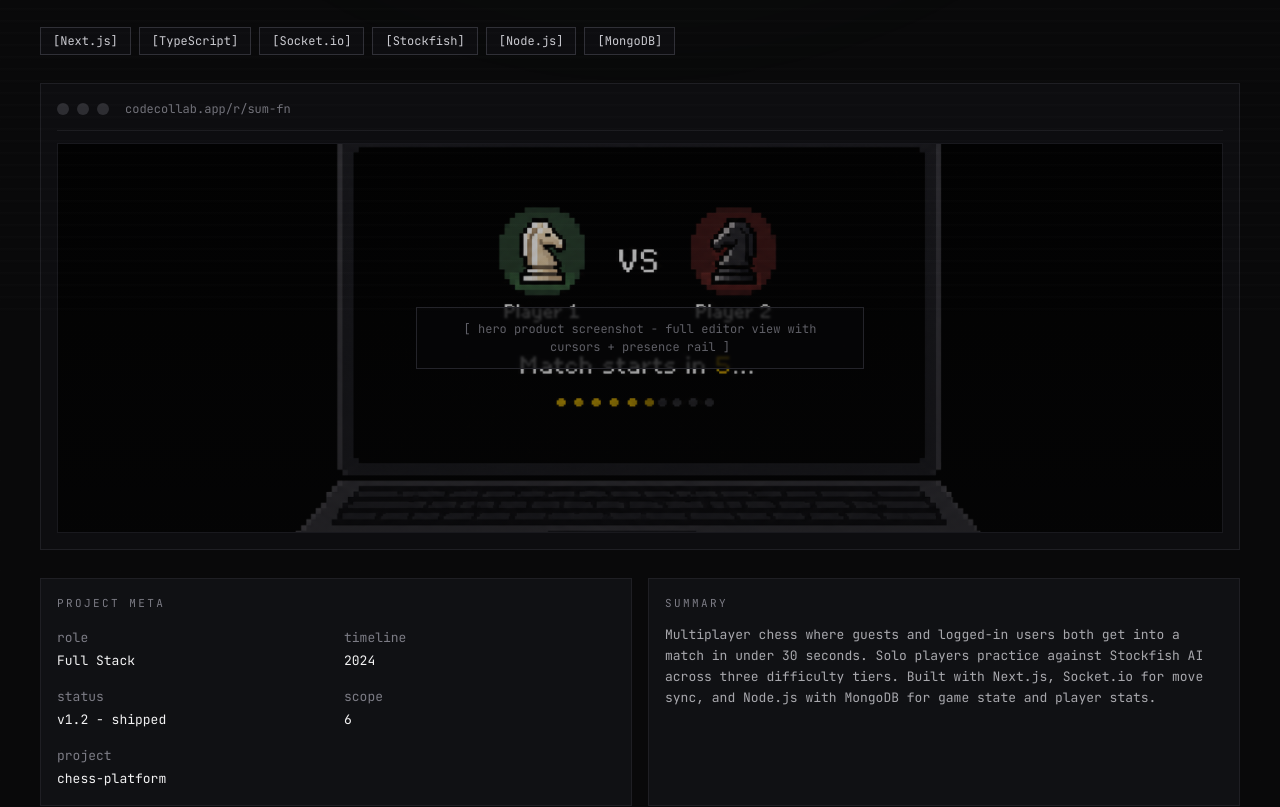
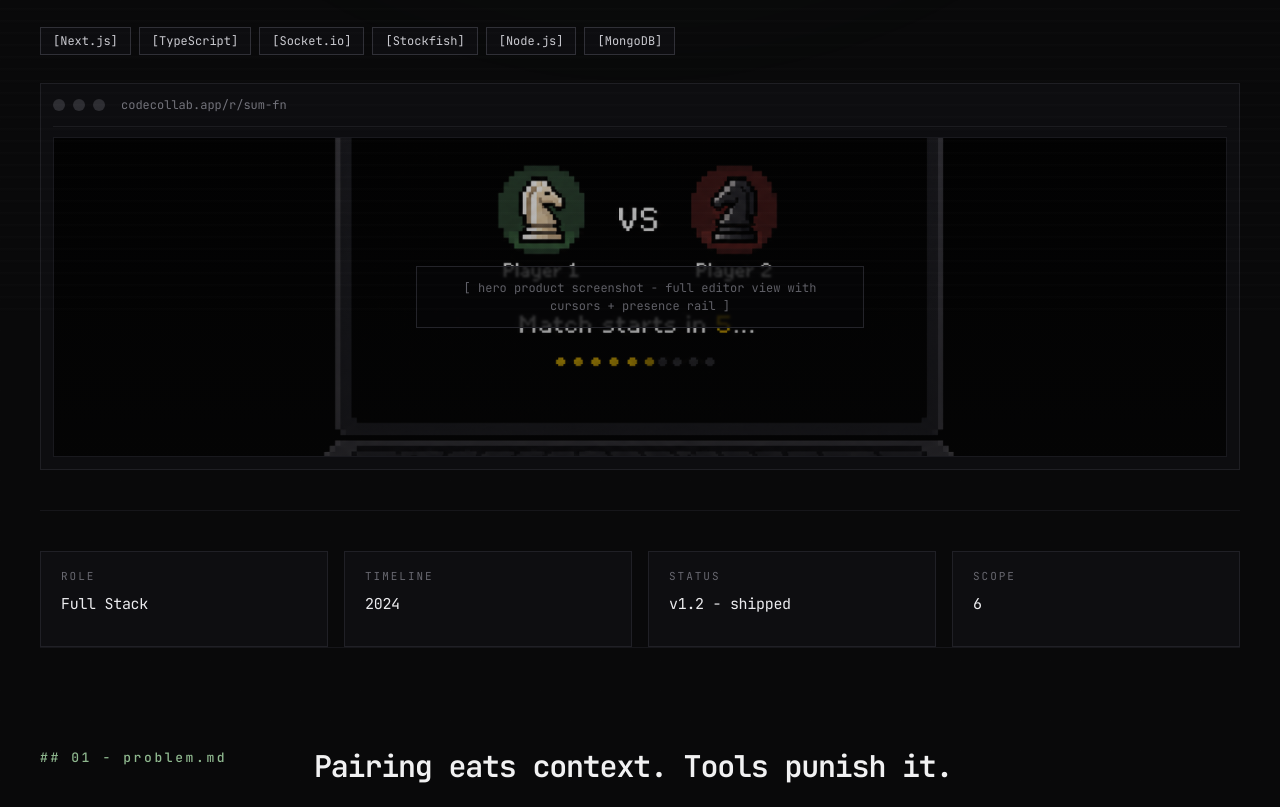
Before and after one commit to shivanirai08/pt, a Next.js app: page /projects/chess-platform in a window 1280 px wide. Shown: the part 480-1287 px from the top of the page. Built offline with nearby package versions, Linux system fonts and the light colour scheme.

Commit message:
feat: update project page layout and enhance visual elements

```diff
--- a/app/projects/[projectId]/page.tsx
+++ b/app/projects/[projectId]/page.tsx
@@ -4,10 +4,10 @@ import { notFound } from "next/navigation";
 import {
   ChevronLeft,
   ChevronRight,
-  Code2,
   GitBranch,
   MessageSquareQuote,
-  Radio,
+  Mic,
+  MousePointer2,
   ShieldCheck,
   Users,
 } from "lucide-react";
@@ -369,7 +369,7 @@ export default async function ProjectPage({ params }: ProjectPageProps) {
             ))}
           </div>
 
-          <div className="relative overflow-hidden border border-[#1f1f24] bg-[#0d0d10] p-3 sm:p-4">
+          <div className="relative overflow-hidden border border-[#1f1f24] bg-[#0d0d10] p-2.5 sm:p-3">
             <div className="flex items-center gap-2 border-b border-[#1c1c20] pb-3 text-[#5d5d65]">
               <span className="h-3 w-3 rounded-full bg-[#2d2d32]" />
               <span className="h-3 w-3 rounded-full bg-[#2d2d32]" />
@@ -377,7 +377,7 @@ export default async function ProjectPage({ params }: ProjectPageProps) {
               <span className="ml-2 text-[12px] text-[#72727a]">codecollab.app/r/sum-fn</span>
             </div>
 
-            <div className="relative mt-3 min-h-[240px] overflow-hidden border border-[#19191e] bg-[#0b0b0e] sm:min-h-[360px] lg:min-h-[390px]">
+            <div className="relative mt-2.5 min-h-[190px] overflow-hidden border border-[#19191e] bg-[#0b0b0e] sm:min-h-[290px] lg:min-h-[320px]">
               <Image
                 src={project.image}
                 alt={`${project.name.replace("feat: ", "")} screenshot`}
@@ -394,34 +394,9 @@ export default async function ProjectPage({ params }: ProjectPageProps) {
               </div>
             </div>
           </div>
-
-          <div className="grid gap-4 xl:grid-cols-2">
-            <Panel className="p-4">
-              <div className="text-[11px] uppercase tracking-[0.22em] text-[#7c7c85]">project meta</div>
-              <div className="mt-4 grid gap-4 text-[13px] text-[#a8a8ad] sm:grid-cols-2">
-                {heroMetrics.map((metric) => (
-                  <div key={metric.label} className="space-y-1">
-                    <div className="text-[#7c7c85]">{metric.label.toLowerCase()}</div>
-                    <div className="text-[#f2f2f3]">{metric.value}</div>
-                  </div>
-                ))}
-                <div className="space-y-1 sm:col-span-2">
-                  <div className="text-[#7c7c85]">project</div>
-                  <div className="text-[#f2f2f3]">{project.id}</div>
-                </div>
-              </div>
-            </Panel>
-
-            <Panel className="p-4">
-              <div className="text-[11px] uppercase tracking-[0.22em] text-[#7c7c85]">summary</div>
-              <div className="mt-3 space-y-2.5 text-[13px] leading-relaxed text-[#a8a8ad]">
-                <p>{project.description}</p>
-              </div>
-            </Panel>
-          </div>
         </section>
 
-        <section className="mt-14 grid gap-4 border-t border-[#16161a] pt-14 sm:grid-cols-2 xl:grid-cols-4">
+        <section className="mt-10 grid gap-4 border-t border-[#16161a] pt-10 sm:grid-cols-2 xl:grid-cols-4">
           {heroMetrics.map((metric) => (
             <StatTile key={metric.label} {...metric} />
           ))}
@@ -536,7 +511,7 @@ export default async function ProjectPage({ params }: ProjectPageProps) {
               <div key={card.title} className="overflow-hidden border border-[#1f1f24] bg-[#101114]">
                 <FeatureVisual
                   icon={
-                    [Code2, MessageSquareQuote, GitBranch, ShieldCheck, Users, Radio][index]
+                    [MousePointer2, Mic, MessageSquareQuote, GitBranch, Users, ShieldCheck][index]
                   }
                   accent={
                     ["#8fb88f", "#c3c7f4", "#ffddc0", "#d4b483", "#9db7ff", "#7bd0c4"][index]
```
